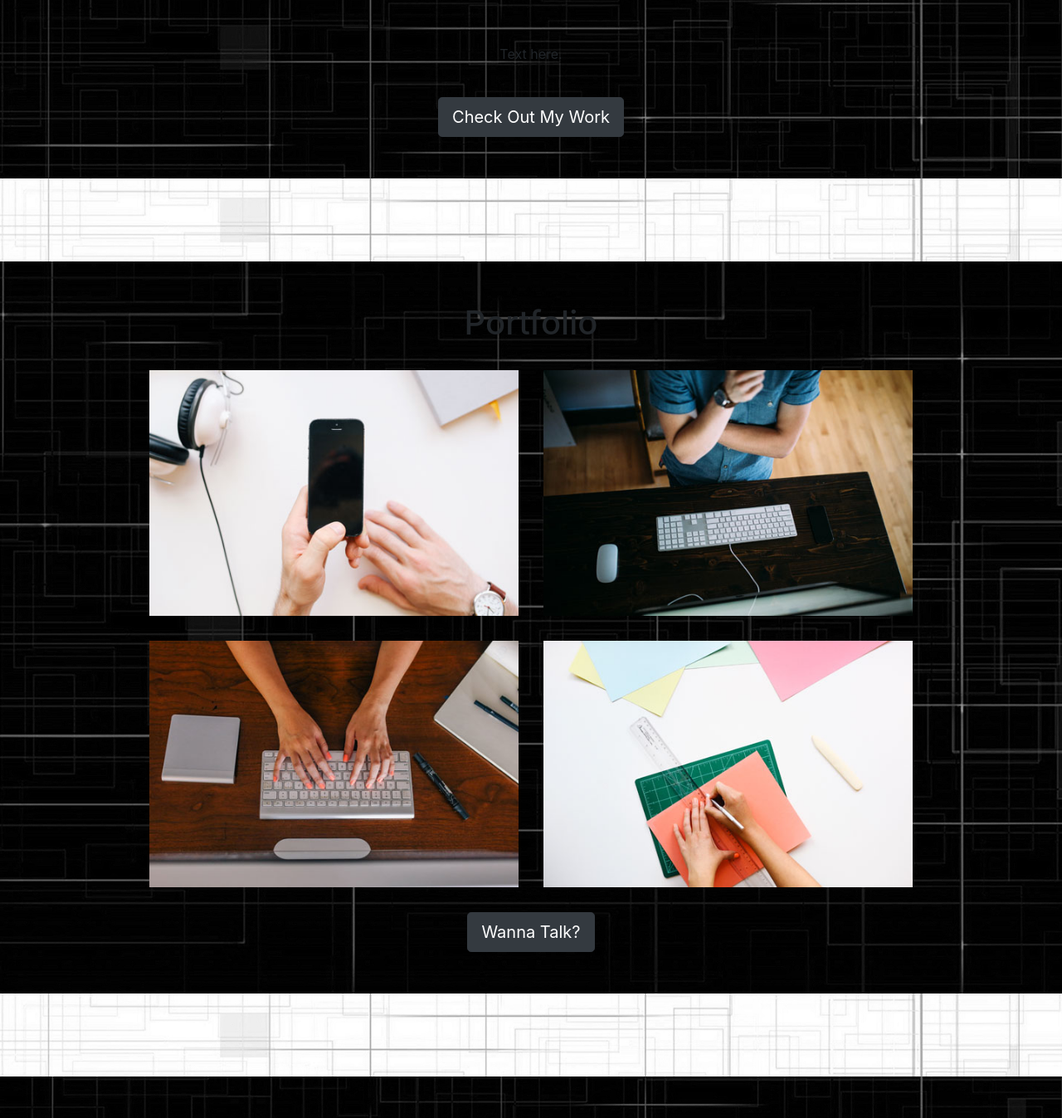
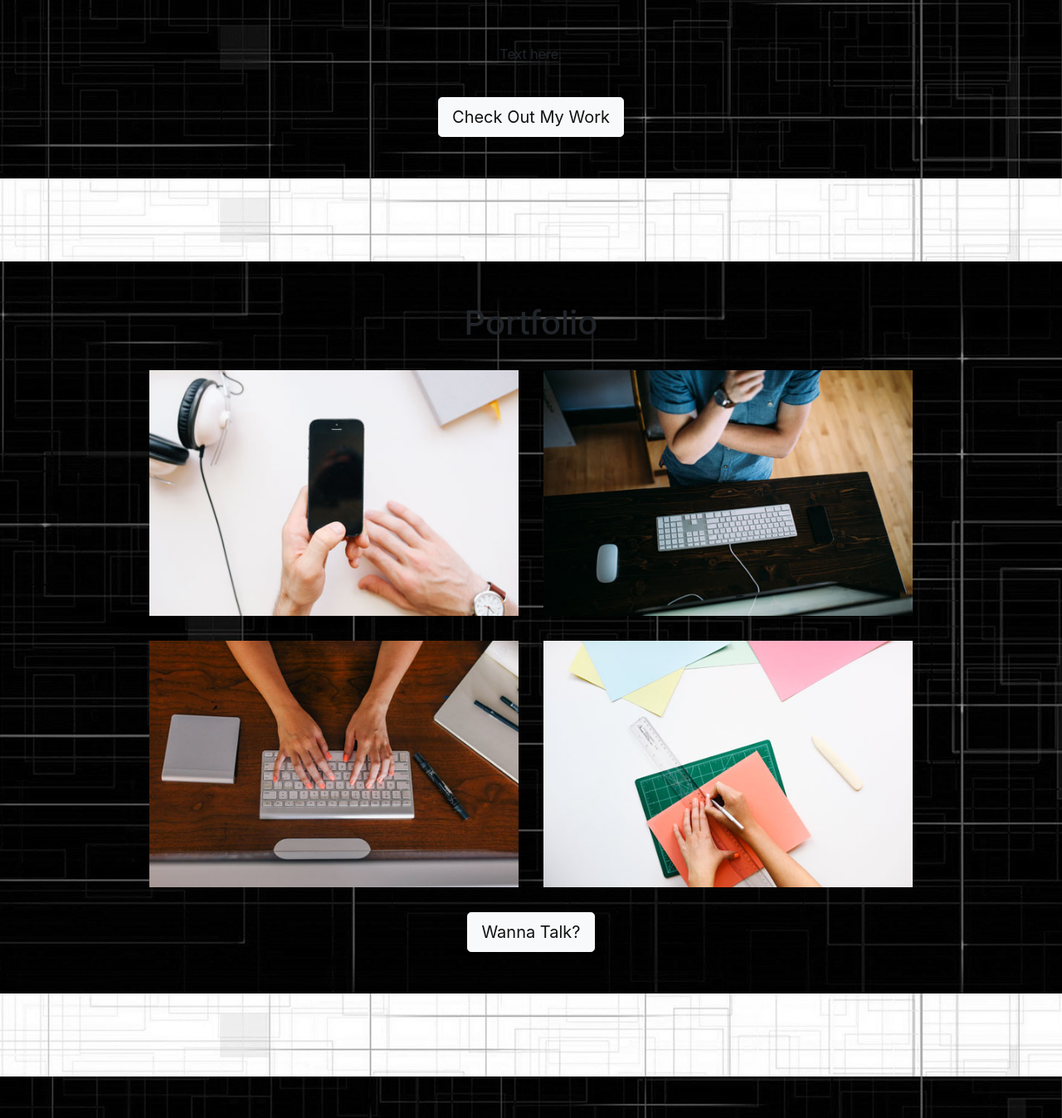
Before and after one commit to mackenzieallison/portfolio-1, a website with bundled scripts: page index.html in a window 1280 px wide. Shown: the part 1001-2348 px from the top of the page at 83% size. Built offline with nearby package versions, Linux system fonts and the light colour scheme.

Commit message:
Update index.html

```diff
--- a/index.html
+++ b/index.html
@@ -70,7 +70,7 @@
         <h1>About Me</h1><br><br>
         <p>Text here.</p>
         <br>
-        <a href="#portfolio" class="btn btn-dark btn-lg js-scroll-trigger">Check Out My Work</a>
+        <a href="#portfolio" class="btn btn-light btn-lg js-scroll-trigger">Check Out My Work</a>
       </div>
       <!-- /.container -->
     </section>
@@ -117,7 +117,7 @@
               </div>
             </div>
             <!-- /.row (nested) -->
-            <a href="#services" class="btn btn-dark btn-lg js-scroll-trigger">Wanna Talk?</a>
+            <a href="#services" class="btn btn-light btn-lg js-scroll-trigger">Wanna Talk?</a>
           </div>
           <!-- /.col-lg-10 -->
         </div>
```
